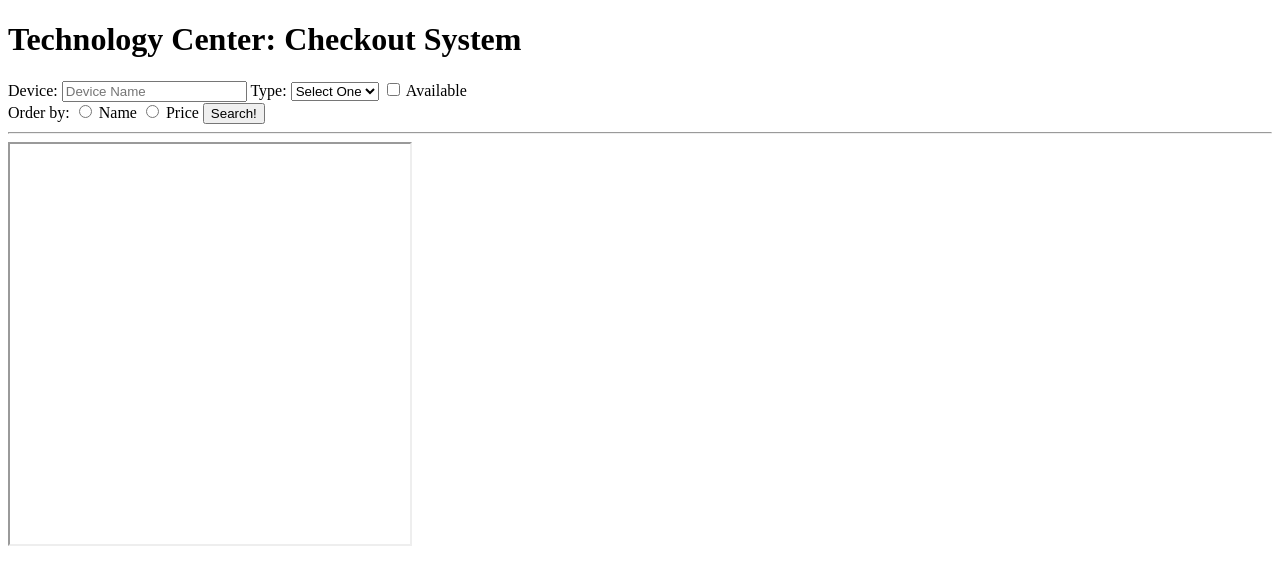
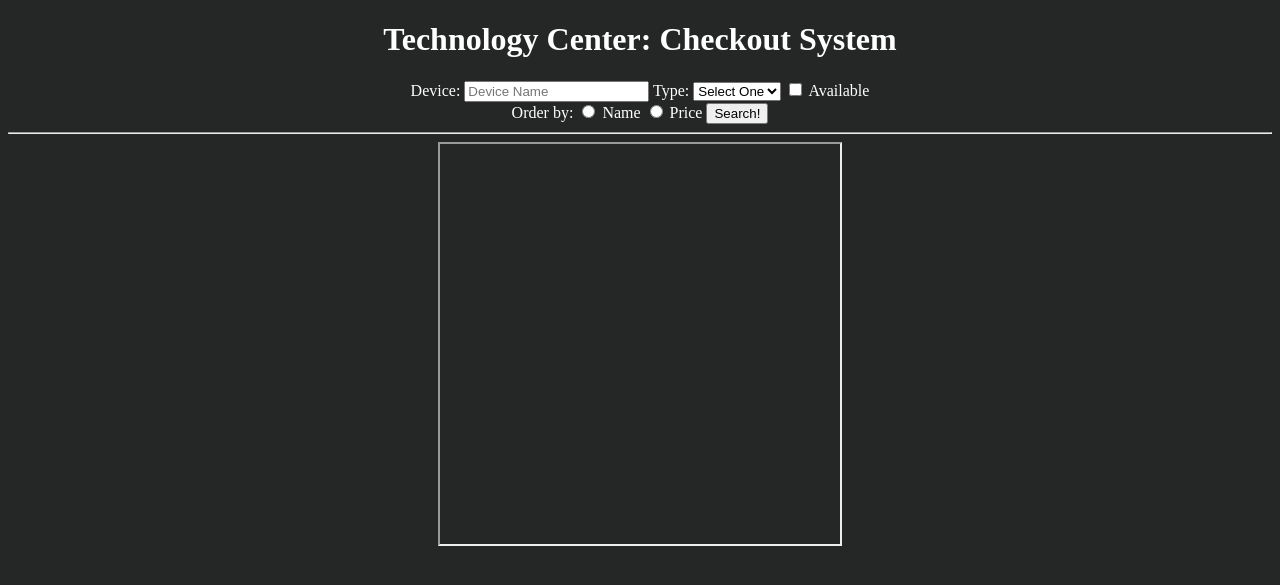
Before and after one commit to cm00100/cst336, a PHP site: page /labs/lab5/index.php in a window 1280 px wide. Shown: the top 585 px of the page. Run offline with PHP 8.4, Linux system fonts and the light colour scheme; data that the repository does not hold is empty.

Commit message:
add css to lab5

```diff
--- a/labs/lab5/checkoutHistory.php
+++ b/labs/lab5/checkoutHistory.php
@@ -31,6 +31,7 @@ function displayCheckoutHistory() {
 <!DOCTYPE html>
 <html>
     <head>
+        <link  href="css/style.css" rel="stylesheet" type="text/css" />
         <title> Checkout History </title>
     </head>
     <body>
--- /dev/null
+++ b/labs/lab5/css/style.css
@@ -0,0 +1,6 @@
+body
+{
+     background-color: #252626;
+     color: #fff;
+     text-align: center;
+}
--- a/labs/lab5/index.php
+++ b/labs/lab5/index.php
@@ -85,6 +85,7 @@ function displayDevices(){
 <!DOCTYPE html>
 <html>
     <head>
+         <link  href="css/style.css" rel="stylesheet" type="text/css" />
         <title>Lab 5: Device Search </title>
     </head>
     <body>
```
